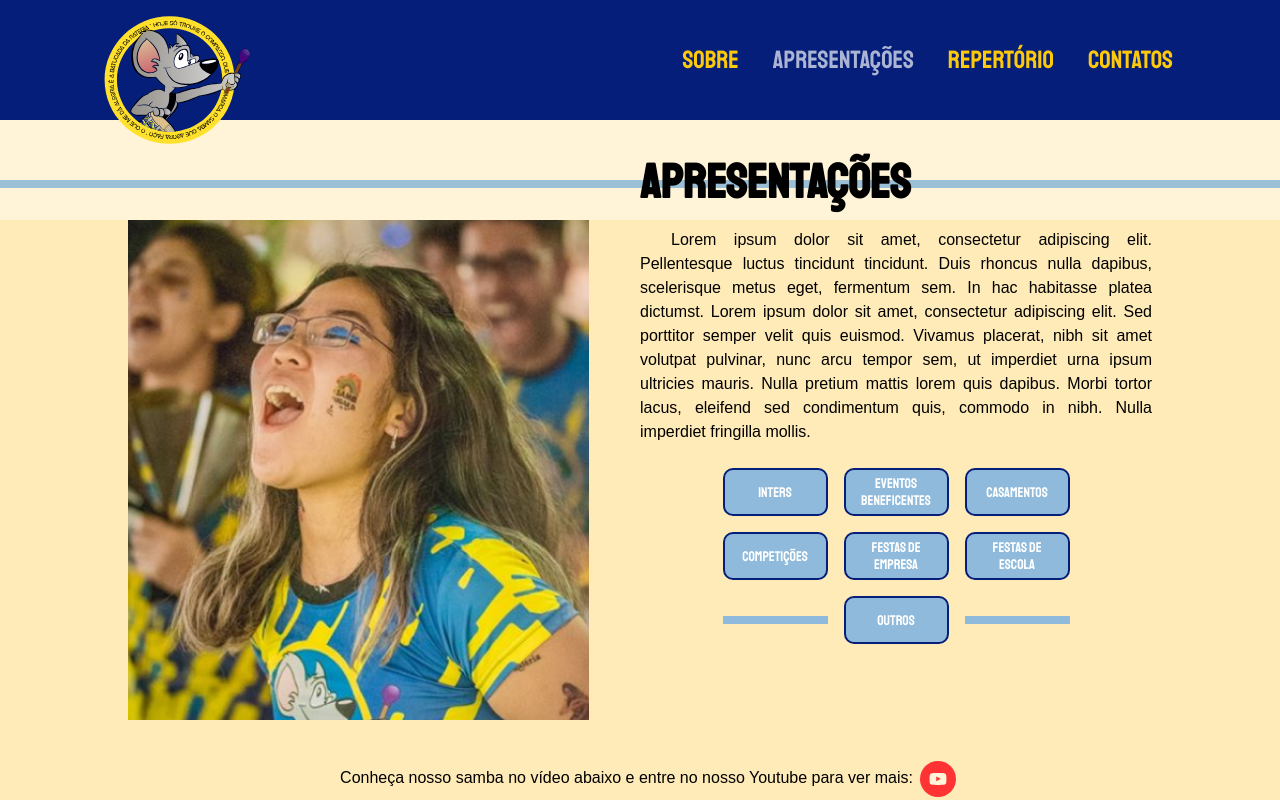
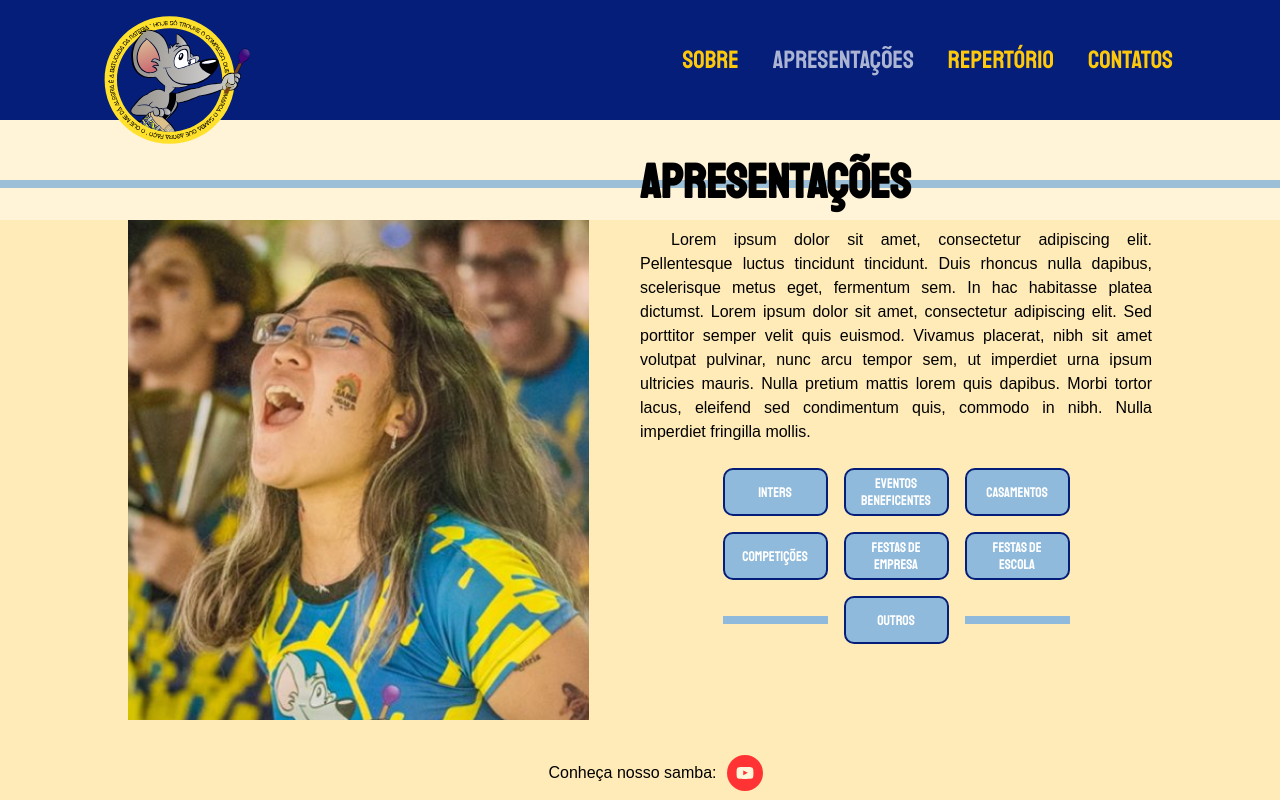
Before and after one commit to rateria/rateria-next-website, a Next.js app: page /apresentacoes in a window 1280 px wide. Shown: the top 800 px of the page. Built offline with nearby package versions, Linux system fonts and the light colour scheme; a web font is replaced by a local one.

Commit message:
fix: anchor bug fixed

```diff
--- a/components/CustomCarousel/index.tsx
+++ b/components/CustomCarousel/index.tsx
@@ -10,6 +10,7 @@ export default function CustomCarousel(props: any) {
 
 	return (
 		<Carousel
+			showThumbs={false}
 			selectedItem={props.currentSlide}
 			renderItem={customRenderItem}
 			statusFormatter={(current, total) => ``}
--- a/components/Header/index.tsx
+++ b/components/Header/index.tsx
@@ -36,7 +36,6 @@ function Header({ currentPage }: HeaderProps) {
 
 				return isShrunk;
 			});
-			console.log(isShrunk);
 		};
 
 		window.addEventListener('scroll', handler);
@@ -122,9 +121,9 @@ function Header({ currentPage }: HeaderProps) {
 						/>
 						<h3 className={styles.rateriaMobile}>RATERIA</h3>
 					</div>
-
-					<Sidebar pageWrapId={'page-wrap'} outerContainerId={'App'} />
-
+					<div id="App">
+						<Sidebar pageWrapId={'page-wrap'} outerContainerId={'App'} />
+					</div>
 					<div id="page-wrap"></div>
 				</div>
 			</div>
--- a/pages/apresentacoes/Apresentations.module.css
+++ b/pages/apresentacoes/Apresentations.module.css
@@ -120,7 +120,12 @@
 
 .inviteToWatch {
 	width: 100%;
-	text-align: center;
+	height: 100%;
+
+	display: flex;
+	justify-content: center;
+	align-items: center;
+
 	padding-left: 10vw;
 	padding-right: 10vw;
 	text-indent: 0;
@@ -149,6 +154,12 @@
 		var(--color-bg-light) 70%,
 		var(--color-bg) 70%
 	);
+}
+
+.videoWrapper iframe {
+	box-shadow: 0px 4px 4px rgba(0, 0, 0, 0.25);
+	border: none;
+	border-radius: 8px;
 }
 
 .videoContainer {
--- a/pages/apresentacoes/index.tsx
+++ b/pages/apresentacoes/index.tsx
@@ -108,9 +108,8 @@ export default function Apresentations(this: any) {
 							</div>
 						</div>
 					</div>
-					<p className={styles.inviteToWatch}>
-						&emsp;Conheça nosso samba no vídeo abaixo e entre no nosso Youtube
-						para ver mais:
+					<div className={styles.inviteToWatch}>
+						<p>&emsp;Conheça nosso samba:</p>
 						<SocialIcon
 							url="https://www.youtube.com/user/Rateria"
 							label="Youtube"
@@ -120,12 +119,13 @@ export default function Apresentations(this: any) {
 							style={{
 								height: 36,
 								width: 36,
-								marginLeft: '0.7rem',
+								marginLeft: '1rem',
 							}}
 						/>
-					</p>
+					</div>
+					<div id="carousel"></div>
 					<section>
-						<div id="carousel" className={styles.videoWrapper}>
+						<div className={styles.videoWrapper}>
 							<CustomCarousel currentSlide={currentSlide}>
 								<YoutubeSlide
 									key="youtube-1"
--- a/styles/globals.css
+++ b/styles/globals.css
@@ -28,6 +28,13 @@ body {
 	background-color: var(--color-bg);
 
 	scroll-behavior: smooth;
+}
+
+:target {
+	display: block;
+	position: relative;
+	top: -130px;
+	visibility: hidden;
 }
 
 h1,
```
